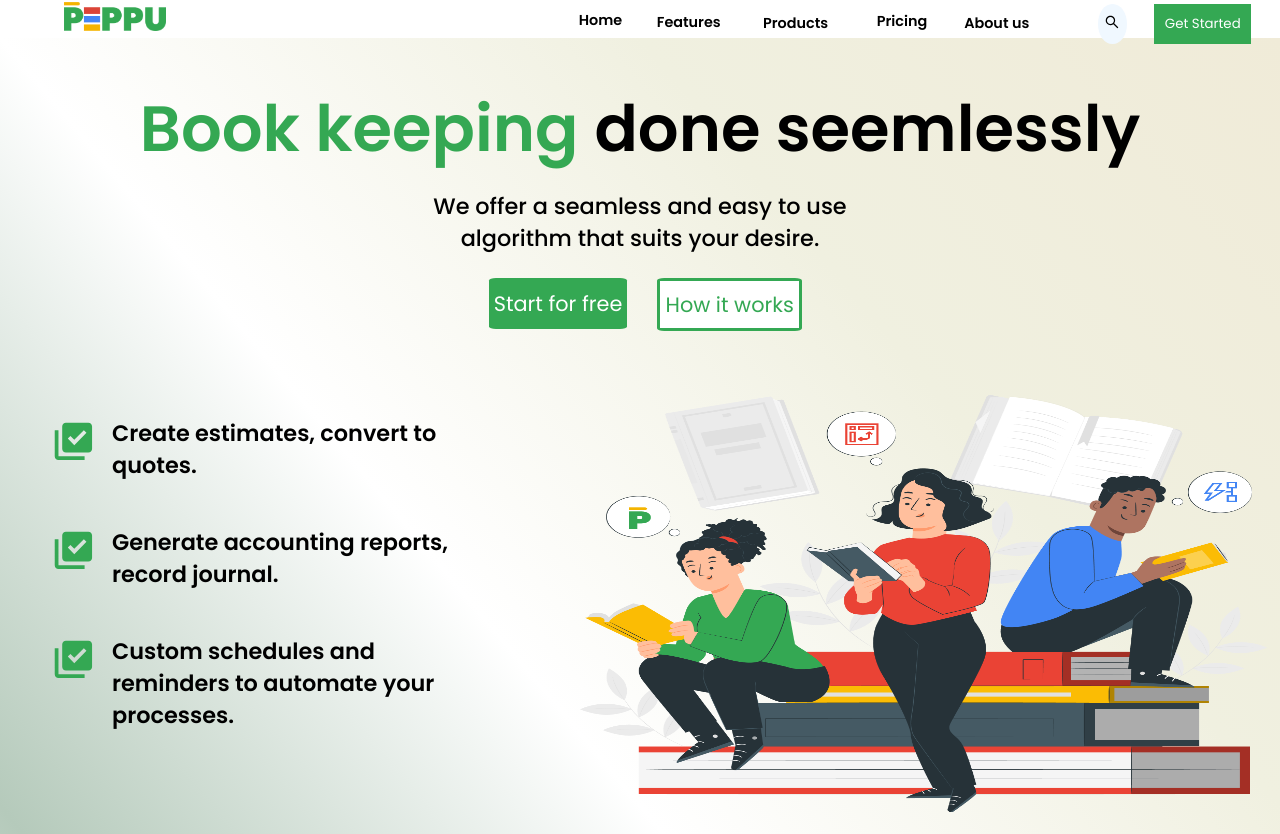
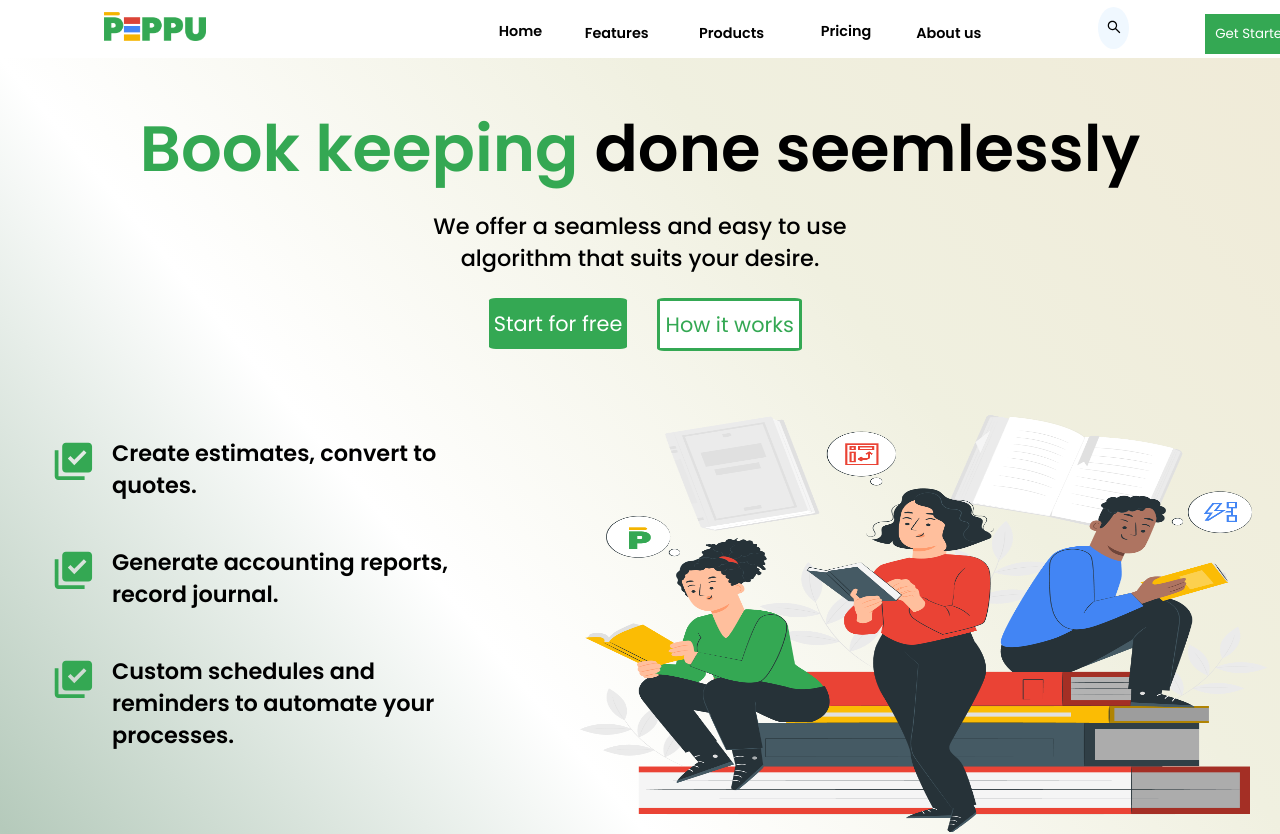
Before and after one commit to Peppu-Group/Peppu-books-frontend, a React (Vite) app: page / in a window 1280 px wide. Shown: the top 834 px of the page. Built offline with nearby package versions, Linux system fonts and the light colour scheme.

Commit message:
removed all the divitists from the navbar component

```diff
--- a/src/Components/Navbar.jsx
+++ b/src/Components/Navbar.jsx
@@ -3,27 +3,27 @@ import IMG_2437 from '../assets/IMG_2437.png'
 import {AiOutlineSearch } from 'react-icons/ai'
 const Navbar = () => {
   return (
-    <div>
+    <main>
         {/*Home page Nave-bar components style={{width: 74, height: 30, marginTop: 13}} */}
-      <div className='home-navbar'>
-       <div className='logo'>
+      <section className='home-navbar'>
+        <figure className='logo'>
            <img src={IMG_2437}/>
-        </div>
-        <div className='nav-menu'>
+         </figure>
+         <article className='nav-menu'>
            <a href="/"><li>Home</li></a>
            <a href="/features"> <li>Features</li></a>
            <a href='/products'> <li>Products</li></a>
            <a href='/pricing'><li>Pricing</li></a>
            <a href='/about'><li>About&nbsp;us</li></a>
-        <div className='search-icon'>
+          <figure className='search-icon'>
             <AiOutlineSearch />
-        </div>
+          </figure>
         <a href='/getstarted'><li><button>Get&nbsp;Started</button></li></a>
-      </div>
+      </article>
 
-      </div>
+      </section>
 
-    </div>
+    </main>
   )
 }
 
```
Lines whose indentation alone changed are shown as unchanged.
